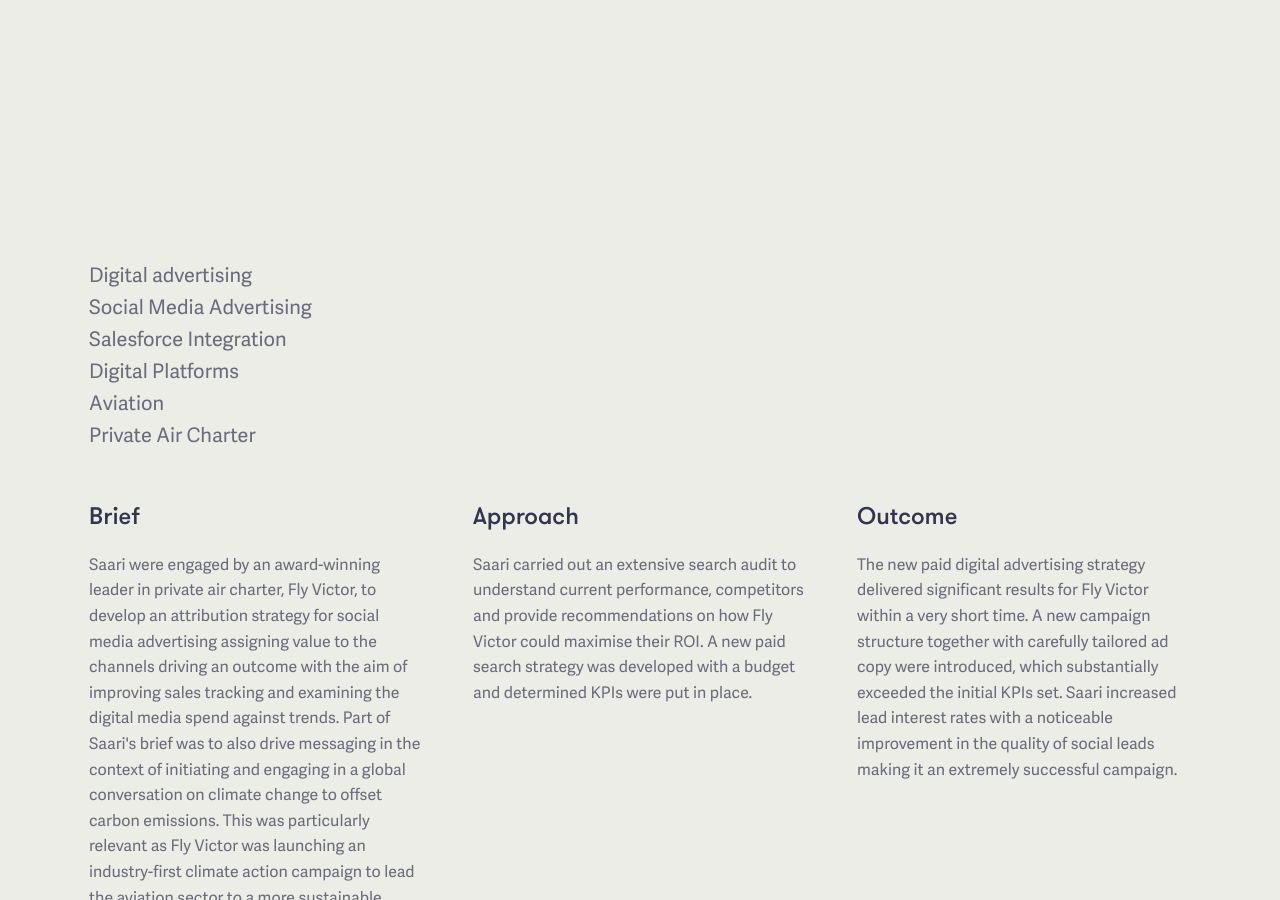
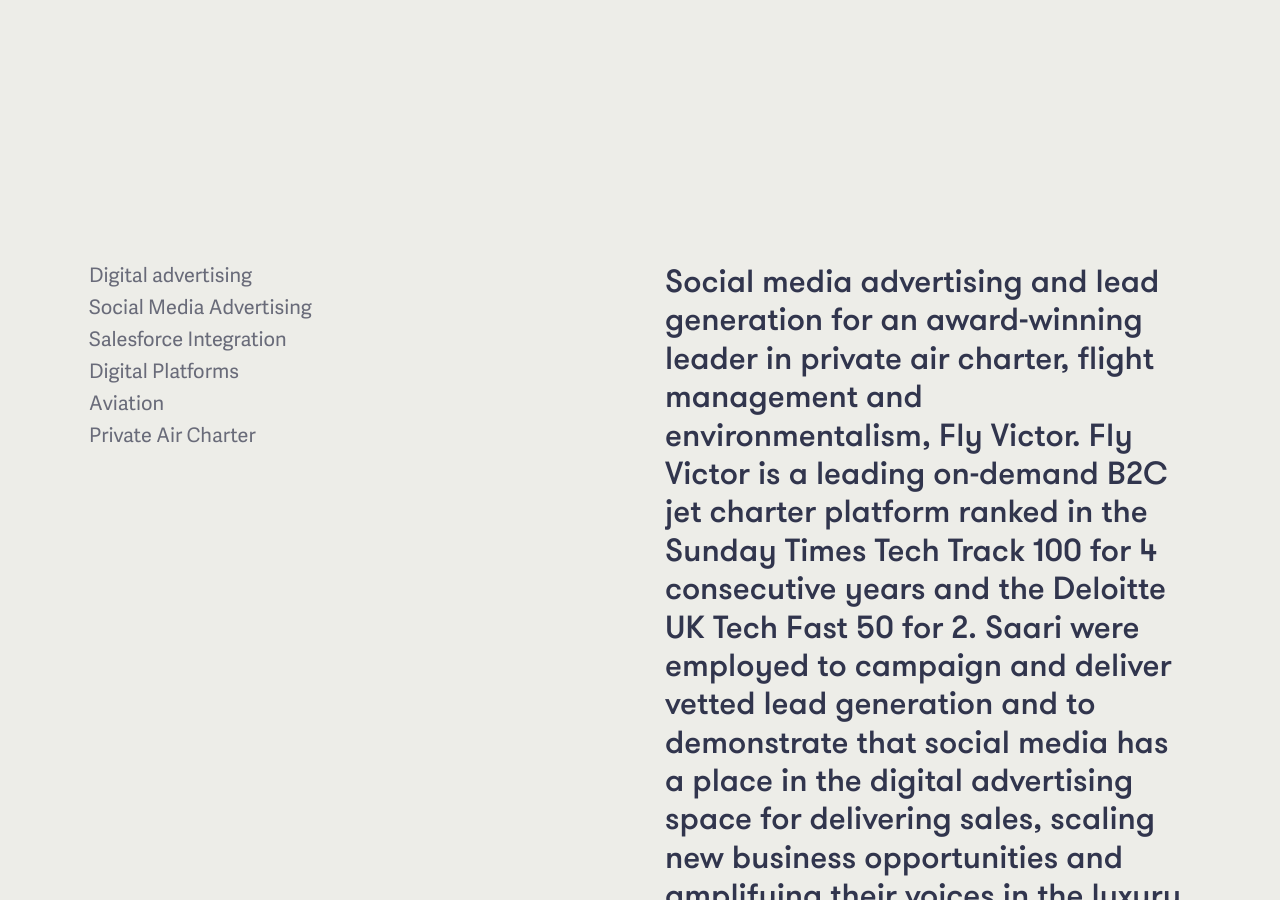
Before and after one commit to garethjohnsdesign/saari.co.uk, a Jekyll site: the page built from _projects/fly-victor.markdown, in a window 1280 px wide and 900 px high, scrolled down 401 px. Built offline with Jekyll 4.4.1, drawn with Linux system fonts in a browser that asks for light colours; some of the changed text lies outside the part shown.

Commit message:
Updated Fly Victor and 1 other file

```diff
--- a/_projects/fly-victor.markdown
+++ b/_projects/fly-victor.markdown
@@ -1,7 +1,35 @@
 ---
 title: Fly Victor
 date: 2019-09-30 09:37:00 Z
+categories:
+- Digital advertising
+- social media advertising
+- salesforce integration
+- digital platforms
+- aviation
+- private air charter
+- ROI
+- KPI
+tags:
+- private jet
+- air
+- private air charter
+- fly victor
+- luxury
+- aviation
+- award winning
+- sustainable
+- beyond offset
+- climate action
 image: "/uploads/fly%20victor%20project%20image.jpg"
+lead: Social media advertising and lead generation for an award-winning leader in
+  private air charter, flight management and environmentalism, Fly Victor. Fly Victor
+  is a leading on-demand B2C jet charter platform ranked in the Sunday Times Tech
+  Track 100 for 4 consecutive years and the Deloitte UK Tech Fast 50 for 2. Saari
+  were employed to campaign and deliver vetted lead generation and to demonstrate
+  that social media has a place in the digital advertising space for delivering sales,
+  scaling new business opportunities and amplifying their voices in the luxury aviation
+  industry. Technical delivery of tracking to salesforce for API vetted leads.
 services:
 - Digital advertising
 - Social Media Advertising
```
Also changed, not shown: _projects/tiny-changes.markdown (+21 -0 lines).
